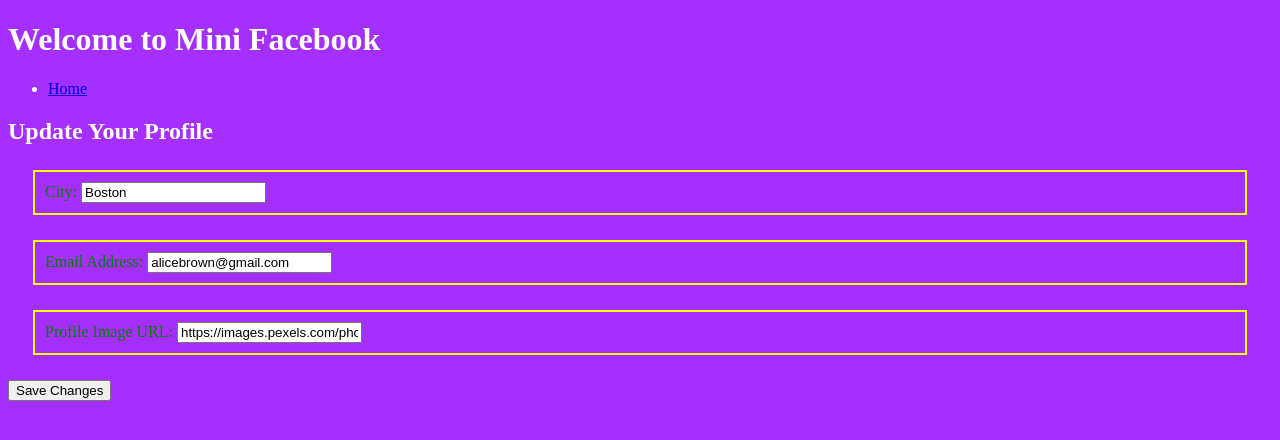
After one commit to kelly165/cs412, a Django app: page /mini_fb/profile/1/update in a window 1280 px wide. The commit adds this page. Shown: the top 440 px of the page. Run offline with Django 4.2, Linux system fonts and the light colour scheme; data comes from the database, SQL or seed files in the repository; both versions use the stored data as it was after the commit.

Commit message:
added update profile

```diff
--- a/cs412/settings.py
+++ b/cs412/settings.py
@@ -11,10 +11,11 @@
 """
 
 from pathlib import Path
-
+import os
 # Build paths inside the project like this: BASE_DIR / 'subdir'.
 BASE_DIR = Path(__file__).resolve().parent.parent
-
+MEDIA_URL = '/media/'  # URL to access media files
+MEDIA_ROOT = os.path.join(BASE_DIR, 'media')
 
 # Quick-start development settings - unsuitable for production
 # See https://docs.djangoproject.com/en/4.2/howto/deployment/checklist/
--- a/cs412/urls.py
+++ b/cs412/urls.py
@@ -31,3 +31,4 @@
 
 ]+ static(settings.STATIC_URL,
            document_root=settings.STATIC_ROOT)
+urlpatterns += static(settings.MEDIA_URL, document_root=settings.MEDIA_ROOT)
--- a/mini_fb/admin.py
+++ b/mini_fb/admin.py
@@ -1,8 +1,9 @@
 from django.contrib import admin
-from .models import Profile, StatusMessage
+from .models import Profile, StatusMessage, Image
 
 @admin.register(Profile)
 class ProfileAdmin(admin.ModelAdmin):
     list_display = ('first_name', 'last_name', 'city', 'email')
 
 admin.site.register(StatusMessage)
+admin.site.register(Image)
--- a/mini_fb/forms.py
+++ b/mini_fb/forms.py
@@ -10,3 +10,10 @@
     class Meta:
         model = StatusMessage
         fields = ['message']  # Include the fields you want to display in the form
+
+
+
+class UpdateProfileForm(forms.ModelForm):
+    class Meta:
+        model = Profile
+        fields = ['city', 'email', 'profile_image_url']
--- a/mini_fb/models.py
+++ b/mini_fb/models.py
@@ -1,6 +1,7 @@
 from django.db import models
 from django.utils import timezone
 from django.urls import reverse
+
 
 
 class Profile(models.Model):
@@ -26,3 +27,13 @@
 
     def __str__(self):
         return f"{self.profile.first_name} {self.profile.last_name}: {self.message[:30]}"  # First 30 characters of the message
+    def get_images(self):
+        # Returns all Image objects related to this status message
+        return self.images.all()
+class Image(models.Model):
+    image_file = models.ImageField(upload_to='images/')  # Make sure media settings are configured
+    timestamp = models.DateTimeField(auto_now_add=True)
+    status_message = models.ForeignKey(StatusMessage, on_delete=models.CASCADE, related_name='images')
+
+    def __str__(self):
+        return f"Image for {self.status_message} uploaded at {self.timestamp}"
--- /dev/null
+++ b/mini_fb/templates/mini_fb/update_profile_form.html
@@ -0,0 +1,29 @@
+{% extends 'mini_fb/base.html' %}
+
+{% block title %}Update Profile{% endblock %}
+
+{% block content %}
+    <h2>Update Your Profile</h2>
+    <form method="POST" action="{% url 'update_profile' profile.pk %}">
+        {% csrf_token %}
+
+
+        <div>
+            <label for="id_city">City:</label>
+            {{ form.city }}
+        </div>
+
+        <div>
+            <label for="id_email">Email Address:</label>
+            {{ form.email }}
+        </div>
+
+        <div>
+            <label for="id_profile_image_url">Profile Image URL:</label>
+            {{ form.profile_image_url }}
+        </div>
+
+
+        <button type="submit">Save Changes</button>  <!-- Submit button -->
+    </form>
+{% endblock %}
--- a/mini_fb/urls.py
+++ b/mini_fb/urls.py
@@ -1,11 +1,12 @@
 from django.urls import path
-from .views import ShowAllProfilesView, ShowProfilePageView, CreateProfileView, CreateStatusMessageView
+from .views import ShowAllProfilesView, ShowProfilePageView, CreateProfileView, CreateStatusMessageView, UpdateProfileView
 
 urlpatterns = [
     path('', ShowAllProfilesView.as_view(), name='show_all_profiles'),
     path('profile/<int:pk>/', ShowProfilePageView.as_view(), name='show_profile'),
     path('create_profile/', CreateProfileView.as_view(), name='create_profile'),
-    path('profile/<int:pk>/create_status', CreateStatusMessageView.as_view(), name='create_status'),
+    path('profile/<int:pk>/create_status_message', CreateStatusMessageView.as_view(), name='create_status_message'),
+    path('profile/<int:pk>/update', UpdateProfileView.as_view(), name='update_profile'),  # Add this line
 
 
 ]
--- a/mini_fb/views.py
+++ b/mini_fb/views.py
@@ -1,16 +1,24 @@
 from django.shortcuts import render
-from .models import StatusMessage
-from .forms import CreateStatusMessageForm
+from .models import StatusMessage, Image
+from .forms import CreateStatusMessageForm, UpdateProfileForm
 
 # Create your views here.
 from django.views.generic import ListView
 from .models import Profile
 from django.views.generic import DetailView
-from django.views.generic import CreateView
+from django.views.generic import CreateView, UpdateView
 from django.urls import reverse_lazy
+
 from .forms import CreateProfileForm
 
+class UpdateProfileView(UpdateView):
+    model = Profile
+    form_class = UpdateProfileForm
+    template_name = 'mini_fb/update_profile_form.html'  # Template
 
+    def get_success_url(self):
+        #redirect to the profile page
+        return reverse_lazy('show_profile', kwargs={'pk': self.object.pk})
 
 class ShowAllProfilesView(ListView):
     model = Profile
@@ -34,16 +42,34 @@
 class CreateStatusMessageView(CreateView):
     model = StatusMessage
     form_class = CreateStatusMessageForm
-    template_name = 'mini_fb/create_status_message_form.html'  # Template for the form
+    template_name = 'mini_fb/create_status_form.html'
+
+    def get_context_data(self, **kwargs):
+        context = super().get_context_data(**kwargs)
+        # Retrieve the profile based on the primary key from the URL
+        profile_pk = self.kwargs['pk']
+        context['profile'] = Profile.objects.get(pk=profile_pk)
+        return context
 
     def form_valid(self, form):
-        form.instance.profile = self.get_profile()  # Set the profile for this status message
+        # Get the profile based on the primary key from the URL
+        profile_pk = self.kwargs['pk']
+        profile = Profile.objects.get(pk=profile_pk)
+        # Set the profile for the status message
+        form.instance.profile = profile
+
+        # Save the status message to database
+        sm = form.save()
+
+        # Process uploaded images
+        files = self.request.FILES.getlist('files')
+        for file in files:
+            # Create an Image object for each uploaded file
+            image = Image(image_file=file, status_message=sm)
+            image.save()  # Save the Image object to the database
+
         return super().form_valid(form)
 
-    def get_profile(self):
-        # Logic to get the profile from the URL or session
-        # Assuming you pass profile_pk in the URL
-        return Profile.objects.get(pk=self.kwargs['profile_pk'])
-
     def get_success_url(self):
-        return reverse('show_profile', kwargs={'pk': self.object.profile.pk})  # Redirect back to the profile
+        # Return the URL to the profile page
+        return reverse_lazy('show_profile', kwargs={'pk': self.kwargs['pk']})
```
Also changed, not shown: mini_fb/templates/mini_fb/create_status_form.html (+8 -2 lines), mini_fb/templates/mini_fb/show_profile.html (+13 -0 lines), db.sqlite3, images/happy.jpg (added), mini_fb/migrations/0003_image.py (added).
